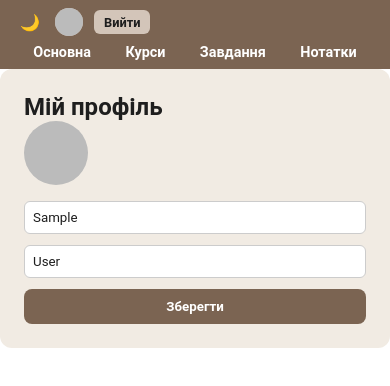
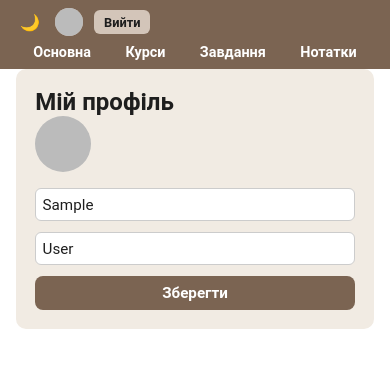
Before and after one commit to viktoriaplevachuk2302/studenplannerGGm, a React (Vite) app: page /profile in a window 390 px wide. Shown: the top 386 px of the page. Built offline with nearby package versions, Linux system fonts and the light colour scheme; no server answers; sample sign-in values are in the browser's storage.

Commit message:
Update UserProfile.css

```diff
--- a/src/components/user/UserProfile.css
+++ b/src/components/user/UserProfile.css
@@ -58,3 +58,36 @@
   font-weight: bold;
   cursor: pointer;
 }
+@media (max-width: 480px) {
+  .user-profile {
+    padding: 1.2rem;
+    max-width: calc(100% - 2rem);
+    border-radius: 10px;
+  }
+
+  .avatar-section {
+    flex-direction: column;
+    align-items: flex-start;
+    gap: 0.8rem;
+  }
+
+  .avatar-img,
+  .avatar-placeholder {
+    width: 56px;
+    height: 56px;
+  }
+
+  .avatar-placeholder {
+    font-size: 1.3rem;
+  }
+
+  .profile-fields input {
+    padding: 0.4rem;
+    font-size: 0.95rem;
+  }
+
+  .user-profile button {
+    padding: 0.5rem;
+    font-size: 0.95rem;
+  }
+}
```
